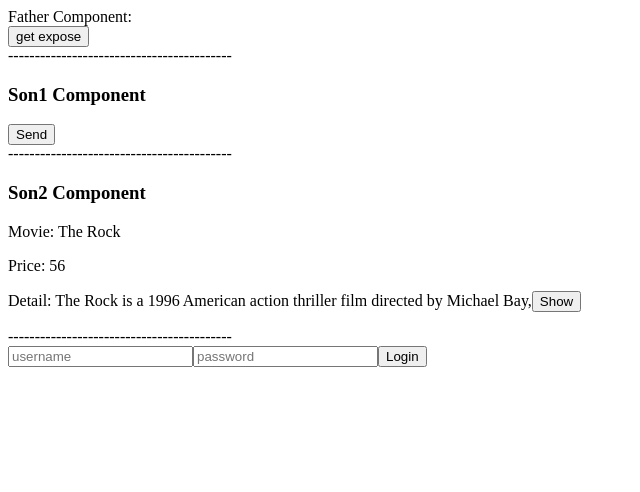
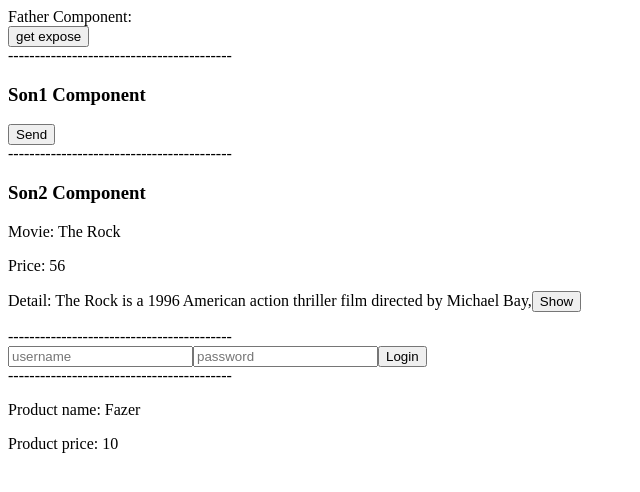
Before and after one commit to liyinan0501/LearnVue3, a Vue app: page / in a window 1280 px wide. Shown: the top 492 px of the page, without its empty margins (0-640 px from the left). Built offline with nearby package versions, Linux system fonts and the light colour scheme.

Commit message:
update usage of reactive

```diff
--- a/src/App.vue
+++ b/src/App.vue
@@ -13,13 +13,16 @@
     <button @click="doLogin">Login</button>
     {{ params.username }}
     {{ params.password }}
+    <div>------------------------------------------</div>
+    <p>Product name: {{ iceCream.name }}</p>
+    <p>Product price: {{ iceCream.price }}</p>
   </div>
 </template>
 
 <script lang="ts" setup>
 import SonPageOne from "./views/SonPageOne.vue";
 import SonPageTwo from "./views/SonPageTwo.vue";
-import { ref, getCurrentInstance } from "vue";
+import { ref, getCurrentInstance, reactive } from "vue";
 const msg = ref("");
 const helloword = ref();
 const params = ref({
@@ -30,6 +33,13 @@ const params = ref({
 const { proxy } = getCurrentInstance();
 // console.log(proxy.fool);
 // console.log(proxy.$axios);
+
+// 处理对象尽量要用reactive
+const iceCream = reactive({
+  name: "Fazer",
+  price: 10,
+});
+console.log(iceCream);
 
 function doLogin() {
   proxy.$axios
```
